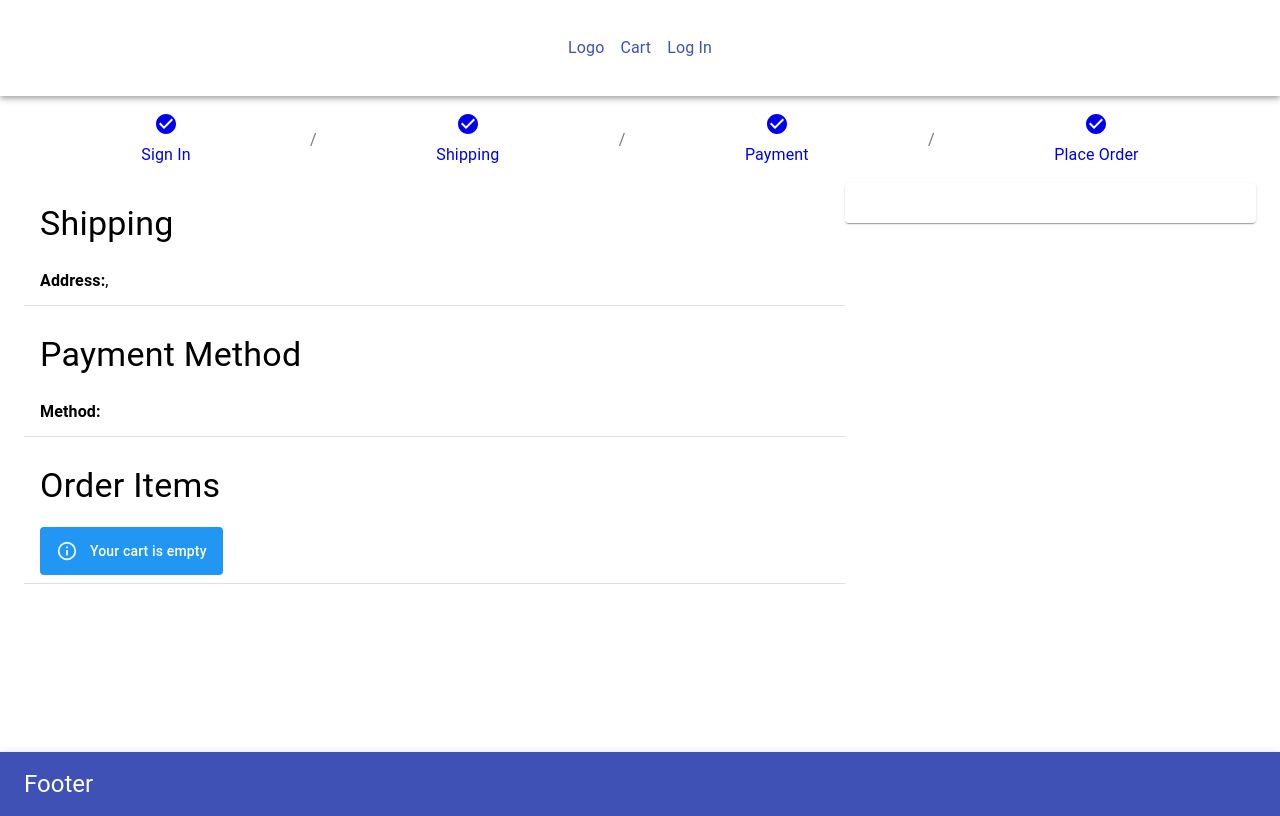
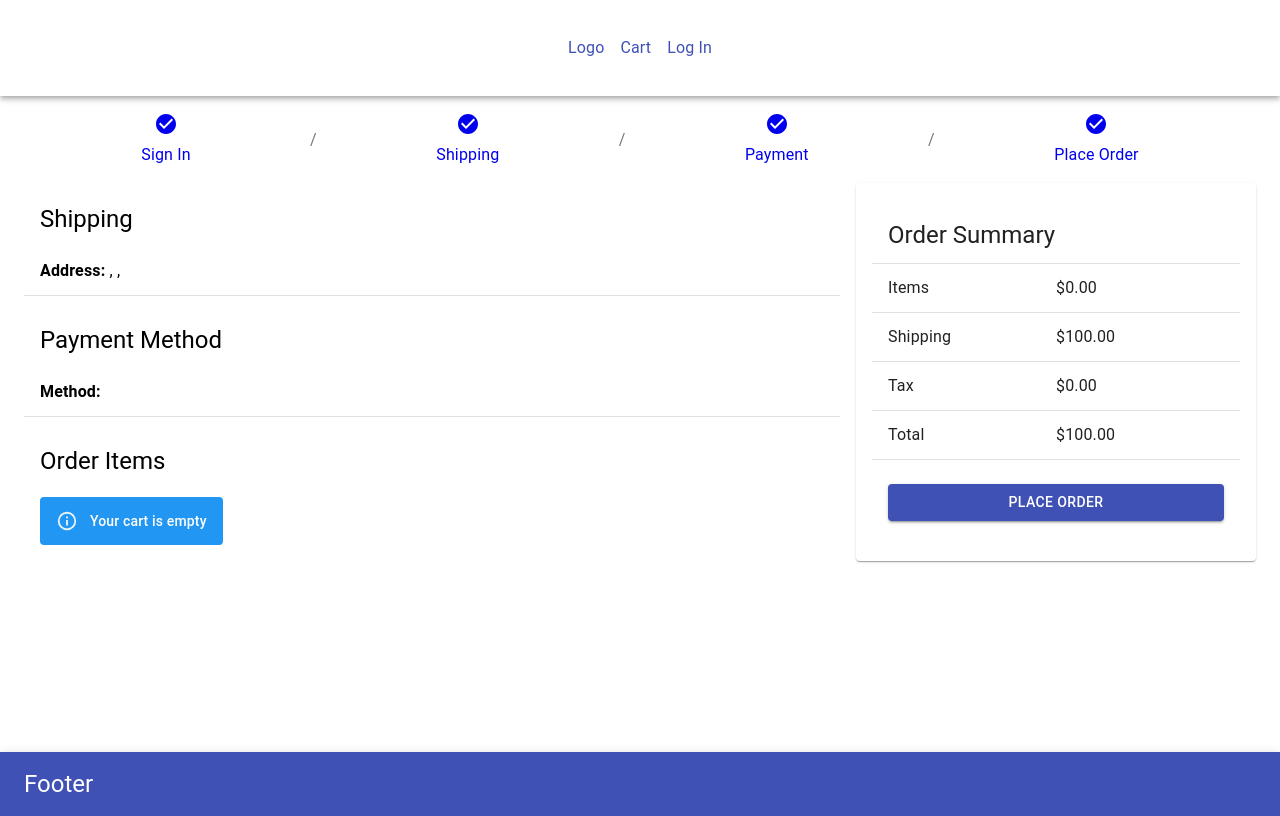
Before and after one commit to ARodriguezHacks/le-magasin-shop, a React (Create React App) app in the folder frontend/: page /placeorder in a window 1280 px wide. Built offline with nearby package versions, Linux system fonts and the light colour scheme.

Commit message:
Update rest of PlaceOrderScreen

```diff
--- a/frontend/src/screens/PlaceOrderScreen.js
+++ b/frontend/src/screens/PlaceOrderScreen.js
@@ -13,6 +13,7 @@ import {
   CardContent,
   CardMedia,
   Typography,
+  Button,
 } from "@material-ui/core";
 
 const PlaceOrderScreen = () => {
@@ -62,19 +63,19 @@ const PlaceOrderScreen = () => {
   return (
     <>
       <CheckoutSteps step1 step2 step3 step4 />
-      <Grid container>
+      <Grid container spacing={2}>
         <Grid item md={8}>
           <List>
             <ListItem>
               <ListItemText>
-                <Typography variant="h4">Shipping</Typography>
+                <Typography variant="h5">Shipping</Typography>
               </ListItemText>
             </ListItem>
             <ListItem divider>
               <ListItemText>
-                <strong>Address:</strong>
-                {cart.shippingAddress.address}, {cart.shippingAddress.city}
-                {cart.shippingAddress.postalCode} {cart.shippingAddress.country}
+                <strong>Address:</strong> {cart.shippingAddress.address},{" "}
+                {cart.shippingAddress.city} {cart.shippingAddress.postalCode},{" "}
+                {cart.shippingAddress.country}
               </ListItemText>
             </ListItem>
           </List>
@@ -82,7 +83,7 @@ const PlaceOrderScreen = () => {
           <List>
             <ListItem>
               <ListItemText>
-                <Typography variant="h4">Payment Method</Typography>
+                <Typography variant="h5">Payment Method</Typography>
               </ListItemText>
             </ListItem>
             <ListItem divider>
@@ -96,16 +97,16 @@ const PlaceOrderScreen = () => {
           <List>
             <ListItem>
               <ListItemText>
-                <Typography variant="h4">Order Items</Typography>
+                <Typography variant="h5">Order Items</Typography>
               </ListItemText>
             </ListItem>
-            <ListItem divider>
+            <ListItem>
               {cart.cartItems.length === 0 ? (
                 <Message>Your cart is empty</Message>
               ) : (
                 <List>
                   {cart.cartItems.map((item, index) => (
-                    <ListItem key={index}>
+                    <ListItem key={index} divider>
                       <Grid container>
                         <Grid container item md={1}>
                           <Card>
@@ -123,10 +124,7 @@ const PlaceOrderScreen = () => {
                           {item.qty} x ${item.price} = ${item.qty * item.price}
                         </Grid>
                         <Grid item md={4}>
-                          <Card>
-                            {item.qty} x ${item.price} = $
-                            {item.qty * item.price}
-                          </Card>
+                          {item.qty} x ${item.price} = ${item.qty * item.price}
                         </Grid>
                       </Grid>
                     </ListItem>
@@ -139,7 +137,78 @@ const PlaceOrderScreen = () => {
 
         <Grid item md={4}>
           <Card>
-            <CardContent></CardContent>
+            <CardContent>
+              <List>
+                <ListItem divider>
+                  <ListItemText>
+                    <Typography variant="h5">Order Summary</Typography>
+                  </ListItemText>
+                </ListItem>
+
+                <ListItem divider>
+                  <Grid container>
+                    <Grid item xs={6}>
+                      <ListItemText>Items</ListItemText>
+                    </Grid>
+                    <Grid item xs={6}>
+                      <ListItemText>${cart.itemsPrice}</ListItemText>
+                    </Grid>
+                  </Grid>
+                </ListItem>
+
+                <ListItem divider>
+                  <Grid container>
+                    <Grid item xs={6}>
+                      <ListItemText>Shipping</ListItemText>
+                    </Grid>
+                    <Grid item xs={6}>
+                      <ListItemText>${cart.shippingPrice}</ListItemText>
+                    </Grid>
+                  </Grid>
+                </ListItem>
+
+                <ListItem divider>
+                  <Grid container>
+                    <Grid item xs={6}>
+                      <ListItemText>Tax</ListItemText>
+                    </Grid>
+                    <Grid item xs={6}>
+                      <ListItemText>${cart.taxPrice}</ListItemText>
+                    </Grid>
+                  </Grid>
+                </ListItem>
+
+                <ListItem divider>
+                  <Grid container>
+                    <Grid item xs={6}>
+                      <ListItemText>Total</ListItemText>
+                    </Grid>
+                    <Grid item xs={6}>
+                      <ListItemText>${cart.totalPrice}</ListItemText>
+                    </Grid>
+                  </Grid>
+                </ListItem>
+
+                <ListItem>
+                  {error && <Message severity="warning">{error}</Message>}
+                </ListItem>
+
+                <ListItem>
+                  <Grid container>
+                    <Grid item xs={12}>
+                      <Button
+                        variant="contained"
+                        color="primary"
+                        disabled={cart.cartItems === 0}
+                        fullWidth
+                      >
+                        Place Order
+                      </Button>
+                    </Grid>
+                  </Grid>
+                </ListItem>
+              </List>
+            </CardContent>
           </Card>
         </Grid>
       </Grid>
```
